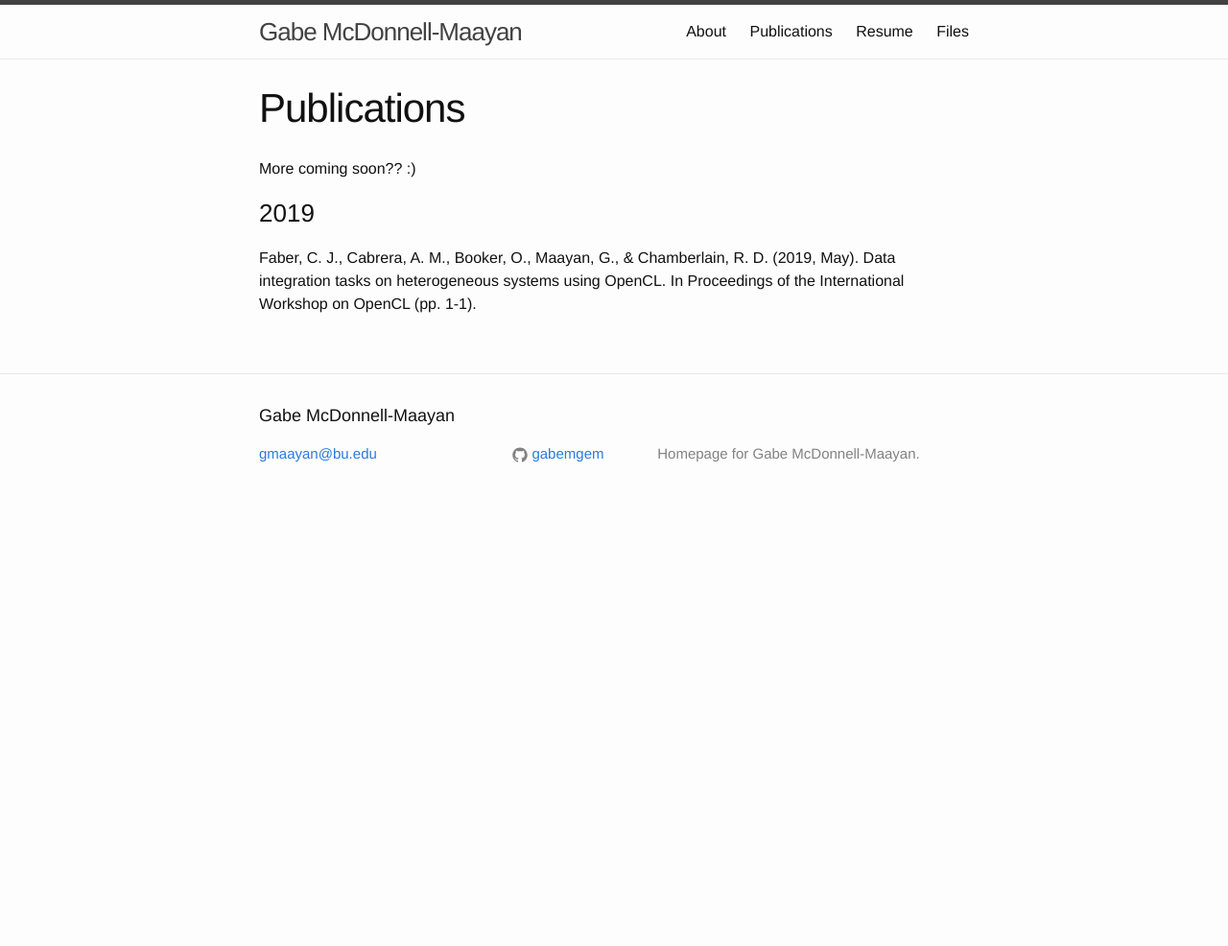
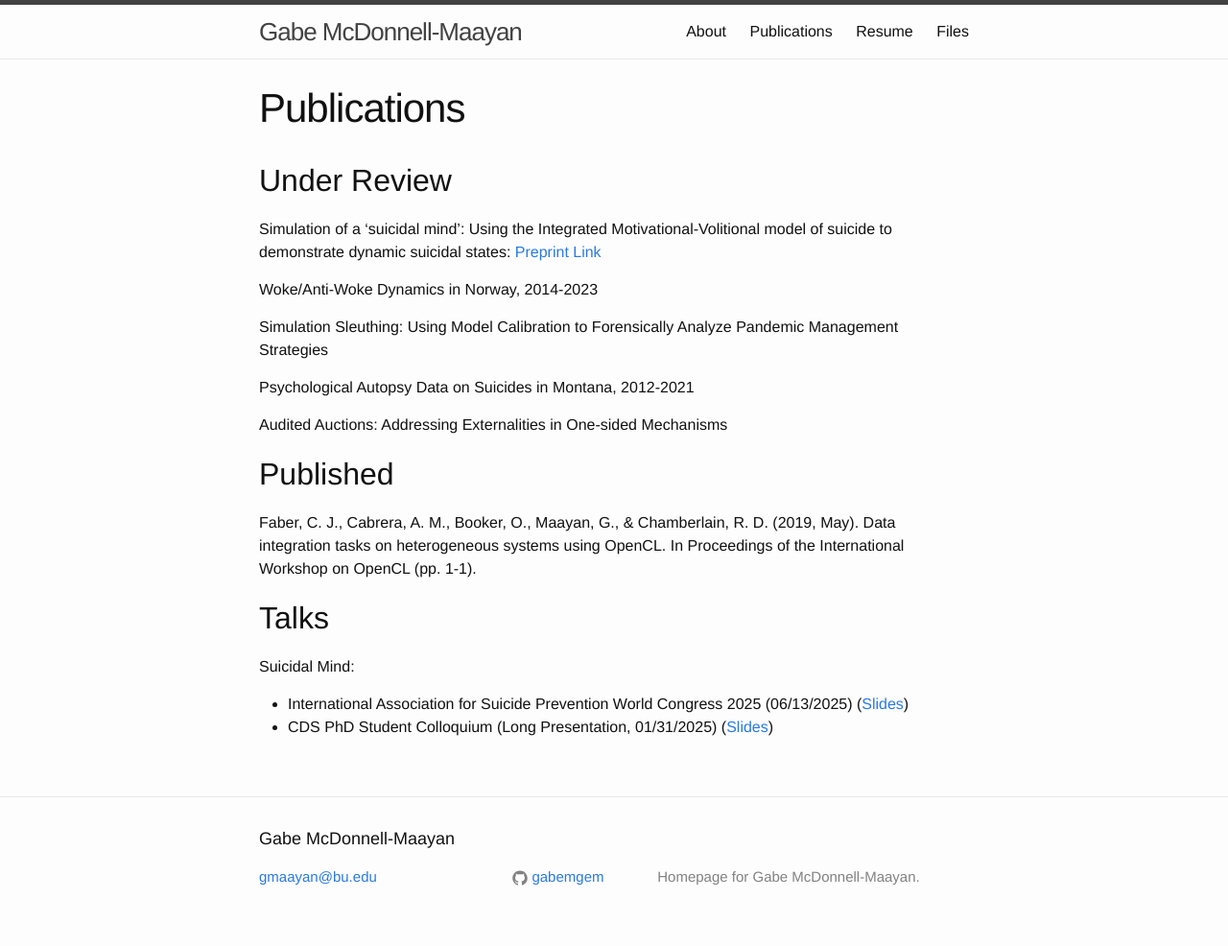
Before and after one commit to gabemgem/gabemgem.github.io, a Jekyll site: the page built from docs/publications.md, in a window 1280 px wide. Shown: the whole page at 96% size. Built offline with Jekyll 4.4.1, drawn with Linux system fonts in a browser that asks for light colours; before the commit the page ends 900 px from its top, so only the background shows below that.

Commit message:
Add under-review publications and talk slides

```diff
--- a/docs/publications.md
+++ b/docs/publications.md
@@ -4,7 +4,24 @@ title: Publications
 permalink: /publications/
 ---
 
-More coming soon?? :)
+## Under Review
 
-### 2019
+Simulation of a ‘suicidal mind’: Using the Integrated Motivational-Volitional model of suicide to demonstrate dynamic suicidal states: [Preprint Link](https://www.researchsquare.com/article/rs-6605926/latest)
+
+Woke/Anti-Woke Dynamics in Norway, 2014-2023
+
+Simulation Sleuthing: Using Model Calibration to Forensically Analyze Pandemic Management Strategies
+
+Psychological Autopsy Data on Suicides in Montana, 2012-2021
+
+Audited Auctions: Addressing Externalities in One-sided Mechanisms
+
+## Published
+
 Faber, C. J., Cabrera, A. M., Booker, O., Maayan, G., & Chamberlain, R. D. (2019, May). Data integration tasks on heterogeneous systems using OpenCL. In Proceedings of the International Workshop on OpenCL (pp. 1-1).
+
+## Talks
+
+Suicidal Mind:
+- International Association for Suicide Prevention World Congress 2025 (06/13/2025) ([Slides](https://www.gmaayan.com/files/SuicidalMind_2025_06_13_iasp.pptx))
+- CDS PhD Student Colloquium (Long Presentation, 01/31/2025) ([Slides](https://www.gmaayan.com/files/SuicidalMind_2025_01_31_cdsphd.pptx))
```
Also changed, not shown: 2 other files.
